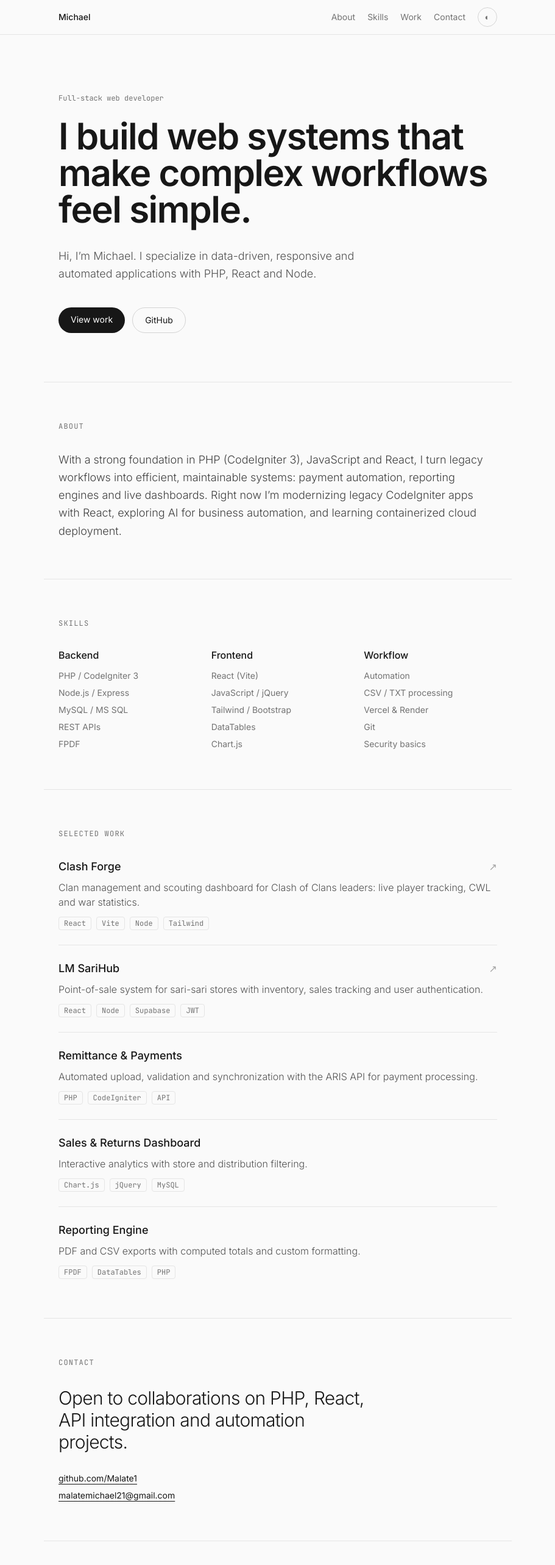
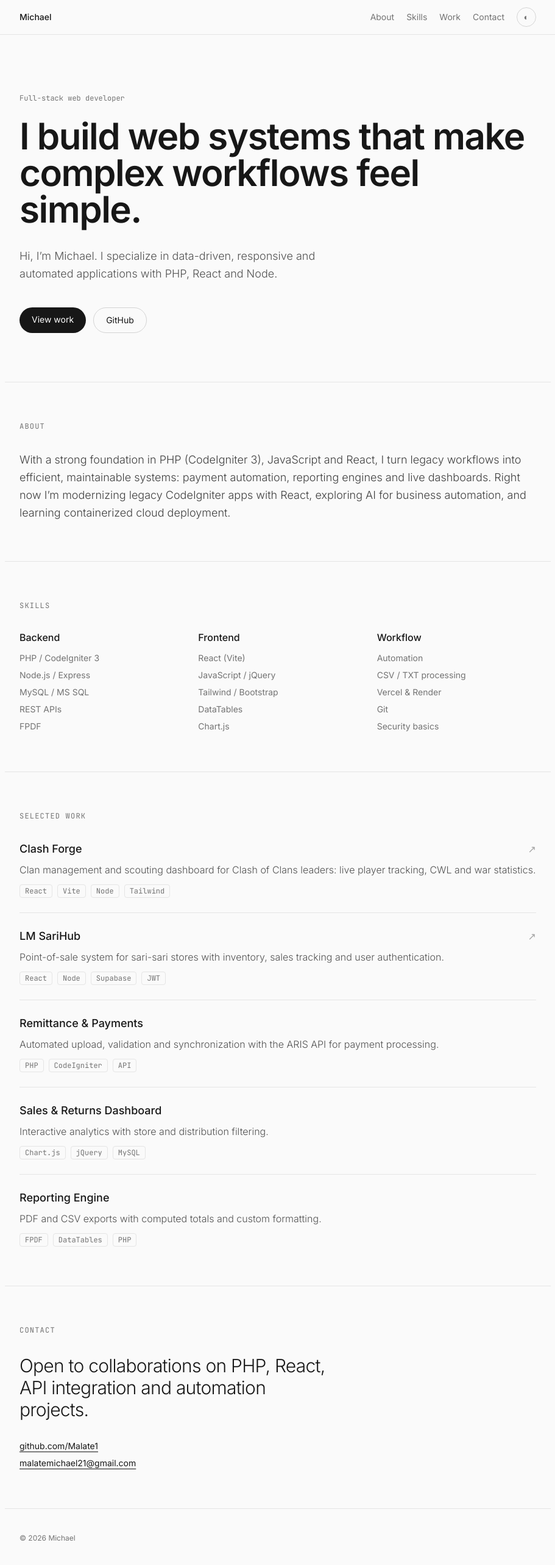
Before and after one commit to Malate1/Michael-Portfolio, a React (Vite) app: page / in a window 1280 px wide. Shown: the top 2566 px of the page at 61% size, without its empty margins (184-1095 px from the left). Built offline with nearby package versions, Linux system fonts and the light colour scheme.

Commit message:
fix: update max-width for navigation, sections, and footer for better layout

```diff
--- a/src/main.jsx
+++ b/src/main.jsx
@@ -19,7 +19,7 @@ const projects = [
 function Nav({ dark, onToggle }) {
   return (
     <header className="sticky top-0 z-10 border-b border-neutral-200 bg-[#fafafa]/80 backdrop-blur dark:border-neutral-800 dark:bg-[#0a0a0a]/80">
-      <nav className="mx-auto flex h-14 max-w-3xl items-center justify-between px-6 text-sm">
+      <nav className="mx-auto flex h-14 max-w-4xl items-center justify-between px-6 text-sm">
         <a href="#top" className="font-medium">Michael</a>
         <div className="flex items-center gap-5 text-neutral-500">
           {['About', 'Skills', 'Work', 'Contact'].map((item) => (
@@ -36,7 +36,7 @@ function Nav({ dark, onToggle }) {
 
 function Section({ id, title, children }) {
   return (
-    <section id={id} className="mx-auto max-w-3xl border-t border-neutral-200 px-6 py-16 dark:border-neutral-800">
+    <section id={id} className="mx-auto max-w-4xl border-t border-neutral-200 px-6 py-16 dark:border-neutral-800">
       <h2 className="mb-8 font-mono text-xs uppercase tracking-widest text-neutral-500">{title}</h2>
       {children}
     </section>
@@ -59,7 +59,7 @@ function App() {
     <div id="top">
       <Nav dark={dark} onToggle={toggleTheme} />
       <main>
-        <section className="mx-auto max-w-3xl px-6 pb-20 pt-24">
+        <section className="mx-auto max-w-4xl px-6 pb-20 pt-24">
           <p className="mb-6 font-mono text-xs text-neutral-500">Full-stack web developer</p>
           <h1 className="text-4xl font-semibold leading-[1.05] tracking-tight sm:text-6xl">I build web systems that make complex workflows feel simple.</h1>
           <p className="mt-8 max-w-xl text-lg font-light leading-relaxed text-neutral-600 dark:text-neutral-400">Hi, I’m Michael. I specialize in data-driven, responsive and automated applications with PHP, React and Node.</p>
@@ -114,7 +114,7 @@ function App() {
           </div>
         </Section>
       </main>
-      <footer className="mx-auto max-w-3xl border-t border-neutral-200 px-6 py-10 text-xs text-neutral-500 dark:border-neutral-800">© {new Date().getFullYear()} Michael</footer>
+      <footer className="mx-auto max-w-4xl border-t border-neutral-200 px-6 py-10 text-xs text-neutral-500 dark:border-neutral-800">© {new Date().getFullYear()} Michael</footer>
     </div>
   );
 }
```
